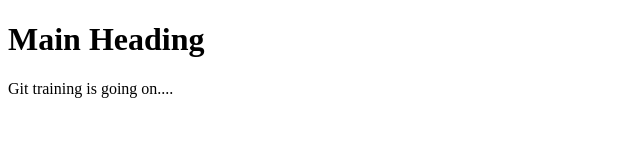
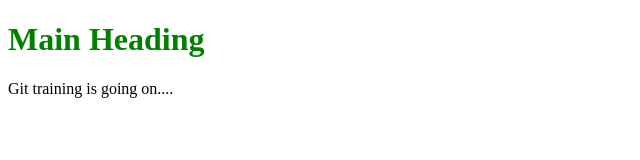
Before and after one commit to kaiser82/my-first-repo, a plain HTML site: page index.html in a window 1280 px wide. Shown: the whole page, without its empty margins (0-640 px from the left). Drawn offline with Linux system fonts and the light colour scheme.

Commit message:
style added

```diff
--- a/index.html
+++ b/index.html
@@ -4,6 +4,7 @@
     <meta charset="UTF-8">
     <meta http-equiv="X-UA-Compatible" content="IE=edge">
     <meta name="viewport" content="width=device-width, initial-scale=1.0">
+    <link rel="stylesheet" href="style.css">
     <title>My First Github Repo</title>
 </head>
 <body>
--- /dev/null
+++ b/style.css
@@ -0,0 +1,3 @@
+h1 {
+    color:green;
+}
```
